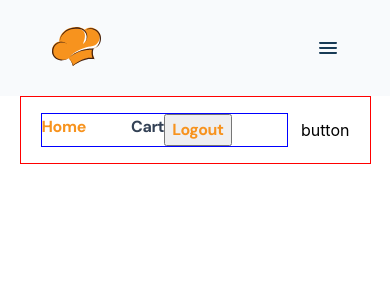
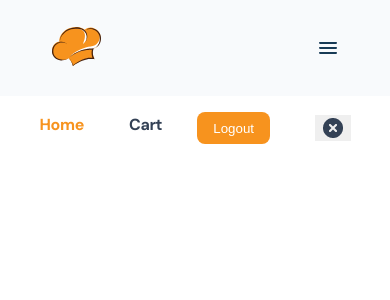
Before and after one commit to CharanKumarMadipadiga/TastyKitchensApp, a React (Create React App) app: page / in a window 390 px wide. Both pictures are taken after a click on the icon 328 px from the left and 48 px from the top of the page. Shown: the top 300 px of the page. Built offline with nearby package versions, Linux system fonts and the light colour scheme; a small style sheet from the web is missing; a web font is replaced by a local one.

Commit message:
header component updated

```diff
--- a/src/components/Header/index.css
+++ b/src/components/Header/index.css
@@ -68,6 +68,10 @@
   .mobile-nav-list {
     display: none;
   }
+
+  .close-icon-con {
+    display: none;
+  }
 }
 
 @media screen and (max-width: 768px) {
@@ -95,14 +99,14 @@
     padding-left: 20px;
     padding-right: 20px;
     align-items: center;
-    border: 1px solid red;
+    /* border: 1px solid red; */
     margin: auto;
   }
 
   .mobile-nav-list {
     display: flex;
     list-style-type: none;
-    border: 1px solid blue;
+    /* border: 1px solid blue; */
     padding-left: 0px;
     width: 80%;
   }
@@ -116,6 +120,7 @@
     line-height: 26px;
     letter-spacing: -0.35555556416511536px;
     text-align: left;
+    background-color: transparent;
   }
 
   .cart-mobile-nav-item {
@@ -137,4 +142,15 @@
     border: none;
     margin-left: 35px;
   }
+
+  .close-icon-con {
+    background-image: url('../../publicFolder/closeSymbol.png');
+    height: 24px;
+    width: 24px;
+    cursor: pointer;
+  }
+
+  .close-btn {
+    border: none;
+  }
 }
--- a/src/components/Header/index.js
+++ b/src/components/Header/index.js
@@ -9,14 +9,27 @@ const Header = () => {
     setHamburger(prevState => !prevState)
   }
 
+  const onClickCloseButton = () => {
+    setHamburger(prevState => !prevState)
+  }
+
   const loadHamburgerItems = () => (
     <div className="mobile-nav-container">
       <ul className="mobile-nav-list">
         <li className="home-mobile-nav-item">Home</li>
         <li className="cart-mobile-nav-item">Cart</li>
-        <button type="button" className="home-mobile-nav-item">Logout</button>
+        <button type="button" className="logout-mobile-btn">
+          Logout
+        </button>
       </ul>
-      <p>button</p>
+      <button
+        className="close-btn"
+        type="button"
+        aria-label="Close navigation"
+        onClick={onClickCloseButton}
+      >
+        <div className="close-icon-con" />
+      </button>
     </div>
   )
   return (
```
